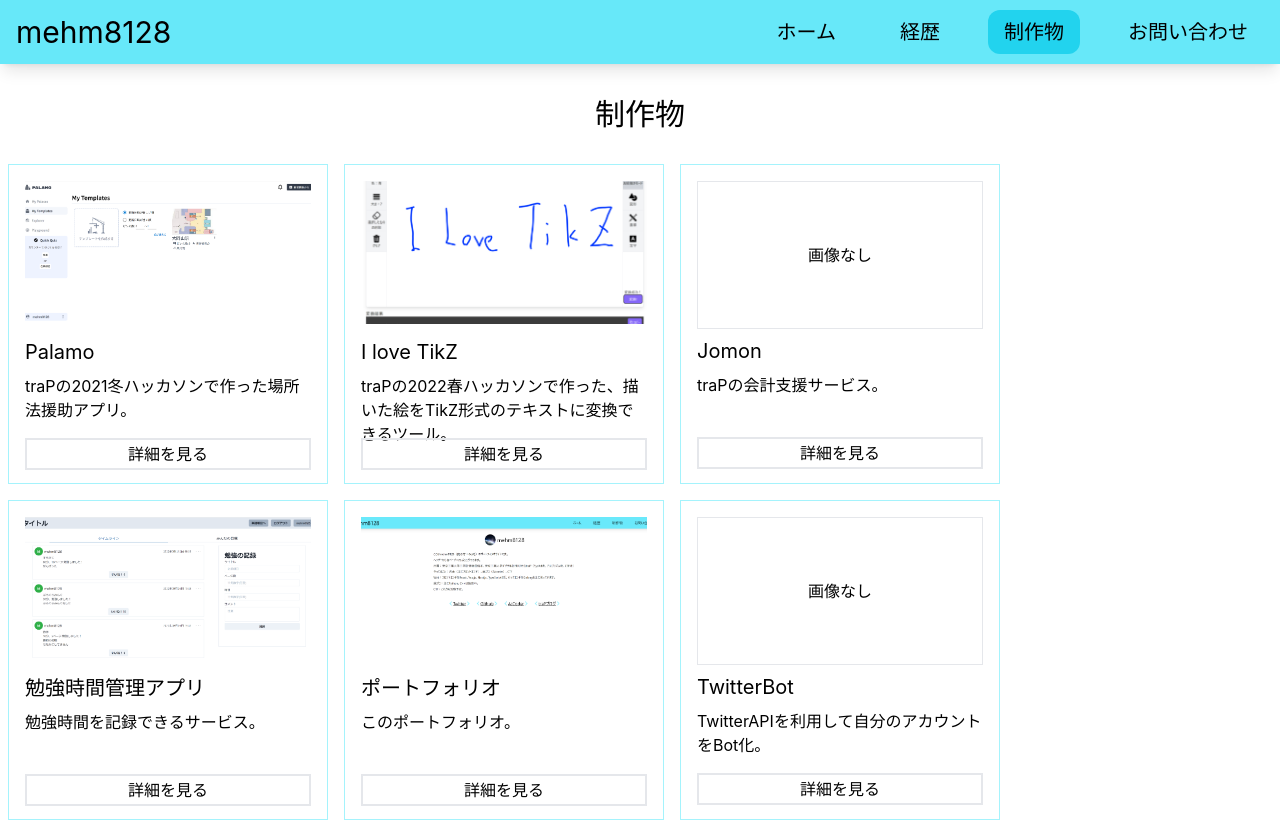
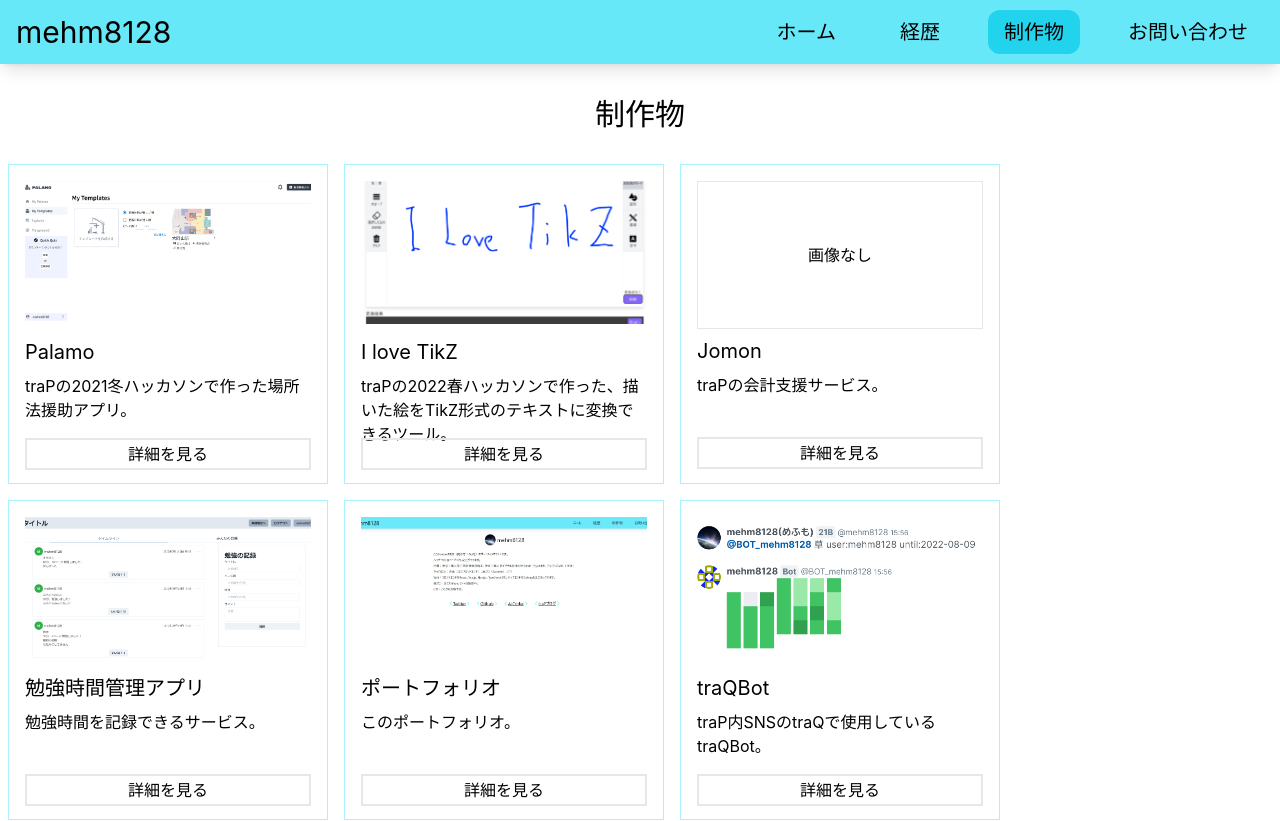
Before and after one commit to mehm8128/mehm8128-portfolio, a Next.js app: page /works in a window 1280 px wide. Shown: the top 821 px of the page. Built offline with nearby package versions, Linux system fonts and the light colour scheme.

Commit message:
fix works descriptions

```diff
--- a/src/components/WorkModal.tsx
+++ b/src/components/WorkModal.tsx
@@ -28,7 +28,7 @@ export const WorkModal: React.FC<Props> = ({ work, setCurrentWork }) => {
 				</div>
 				<section className='min-h-54 py-4'>
 					<h3 className='mb-2 text-2xl'>{title}</h3>
-					<h4>作品リンク</h4>
+					<h4 className='text-lg'>作品リンク</h4>
 					{productLink !== '' ? (
 						<p>
 							<a className='text-cyan-500 hover:text-cyan-600' href={productLink}>
@@ -38,7 +38,7 @@ export const WorkModal: React.FC<Props> = ({ work, setCurrentWork }) => {
 					) : (
 						<p>なし</p>
 					)}
-					<h4> その他リンク</h4>
+					<h4 className='text-lg'>その他リンク</h4>
 					{links.length > 0 ? (
 						links.map((link) => (
 							<p key={link.url}>
@@ -50,7 +50,7 @@ export const WorkModal: React.FC<Props> = ({ work, setCurrentWork }) => {
 					) : (
 						<p>なし</p>
 					)}
-					<p className='my-2'>{longDescription}</p>
+					<p className='my-2 whitespace-pre-wrap'>{longDescription}</p>
 				</section>
 				<div className='text-center'>
 					<button
--- a/src/constants/works.ts
+++ b/src/constants/works.ts
@@ -19,7 +19,7 @@ export const works: WorkType[] = [
 		links: [{ name: 'Github', url: 'https://github.com/mehm8128/frontend' }],
 		description: 'traPの2021冬ハッカソンで作った場所法援助アプリ。',
 		longDescription:
-			'traPの2021冬ハッカソンで作った場所法援助アプリ。クライアントを担当した。クライアントはReact+TypeScript、サーバーはgolangで作られている。自分が担当したのは宮殿一覧、テンプレート一覧やクイズ機能、通信周りなど。',
+			'traPの2021冬ハッカソンで作った場所法援助アプリ。クライアントを担当した。クライアントはReact+TypeScript、サーバーはgolangで作られている。\n自分が担当したのは宮殿一覧、テンプレート一覧やクイズ機能、通信周りなど。',
 		imagePath: '/assets/palamo.png',
 	},
 	{
@@ -31,7 +31,7 @@ export const works: WorkType[] = [
 		],
 		description: 'traPの2022春ハッカソンで作った、描いた絵をTikZ形式のテキストに変換できるツール。',
 		longDescription:
-			'traPの2022春ハッカソンで作った、描いた絵をTikZ形式のテキストに変換できるツール。チームラボ賞をいただいた。クライアントはNext.js+TypeScript+Windi CSS+Recoil+Fabric.js、サーバーはPython+Flask+SVG2TikZを使っている。自分はクライアントのほぼ全てを担当した。Github Actionsを使ってcommit時に自動でGithub Pagesにデプロイできるようにしてある。',
+			'traPの2022春ハッカソンで作った、描いた絵をTikZ形式のテキストに変換できるツール。チームラボ賞をいただいた。\nクライアントはNext.js+TypeScript+Windi CSS+Recoil+Fabric.js、サーバーはPython+Flask+SVG2TikZを使っている。自分はクライアントを担当した。Github Actionsを使ってcommit時に自動でGithub Pagesにデプロイできるようにしてある。',
 		imagePath: '/assets/IloveTikZ.png',
 	},
 	{
@@ -58,7 +58,7 @@ export const works: WorkType[] = [
 		],
 		description: '勉強時間を記録できるサービス。',
 		longDescription:
-			'勉強時間記録を他の人と共有できるサービス。受験期に使っていたアプリを参考にして作った。Next.jsで作っていて、UIフレームワークに初めてChakra-UIを使ってみた。単語暗記機能を制作中。セッション機能を導入予定。',
+			'勉強時間記録を他の人と共有できるサービス。受験期に使っていたアプリを参考にして作った。Next.jsで作っていて、UIフレームワークにChakra-UIを使った。単語暗記機能もある。',
 		imagePath: '/assets/study.png',
 	},
 	{
@@ -71,21 +71,12 @@ export const works: WorkType[] = [
 		imagePath: '/assets/portfolio.png',
 	},
 	{
-		title: 'TwitterBot',
-		productLink: '',
-		links: [{ name: 'Github', url: 'https://github.com/mehm8128/TwitterBot' }],
-		description: 'TwitterAPIを利用して自分のアカウントをBot化。',
-		longDescription:
-			'Node.jsでTwitterAPIを使い、TwitterBotを作った。ライブラリはnode-twitter-api-v2を使った。現在は自動返信機能と日付が変わるタイミングでの時報のみ。デプロイはherokuを使っている。',
-		imagePath: '',
-	},
-	{
 		title: 'traQBot',
 		productLink: '',
 		links: [{ name: 'Github', url: 'https://github.com/mehm8128/traq-mehm8128-bot' }],
 		description: 'traP内SNSのtraQで使用しているtraQBot。',
 		longDescription:
-			'Node.jsを使ってtraQBotを作った(traQとはtraP内SNS)。ライブラリはhubot-traqを使った。デプロイはtraP内サービスのshowcaseを使っている。',
+			'Node.jsを使ってtraQBotを作った(traQとはtraP内SNS)。ライブラリはhubot-traqを使った。デプロイはtraP内サービスのshowcaseを使っている。機能はGithubのReadme参照。',
 		imagePath: '/assets/traQBot.png',
 	},
 ];
--- a/src/pages/index.tsx
+++ b/src/pages/index.tsx
@@ -34,7 +34,7 @@ const Home: NextPage<Props> = ({ updatedDate }) => {
 					<li>
 						Web：フロントエンドはReact、Vue.js、Next.js、TypeScriptなど、バックエンドはGolangを主に使っています。
 					</li>
-					<li>競プロ：主にPython。C++は勉強中。</li>
+					<li>競プロ：茶色コーダー。使用言語はPython。</li>
 					<li>CTF：これから活動予定。</li>
 				</ul>
 			</div>
```
